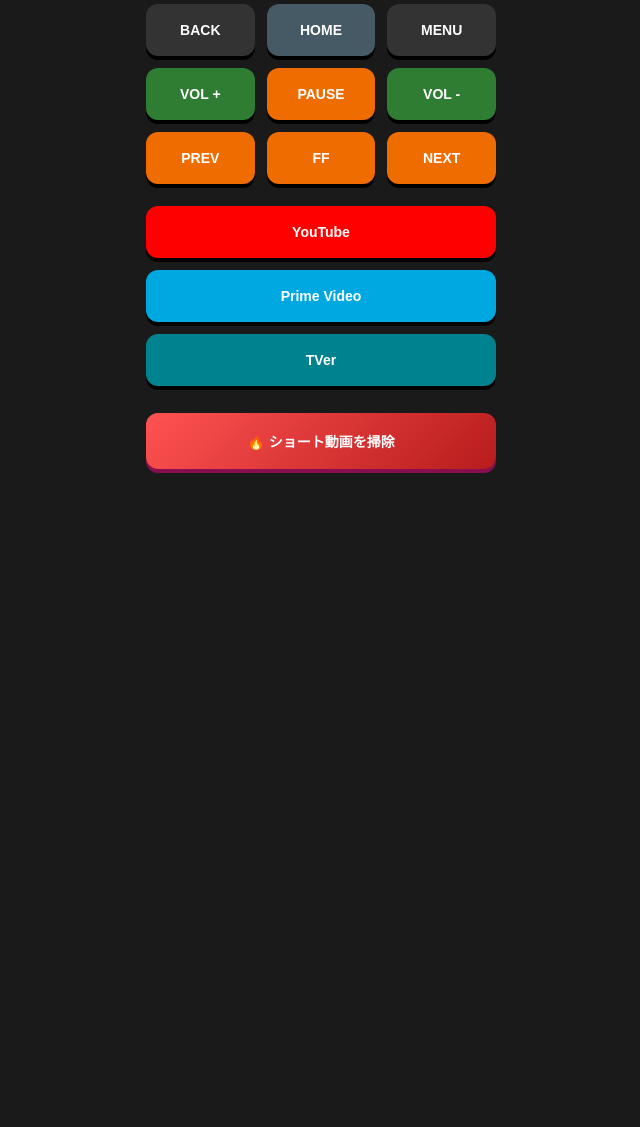
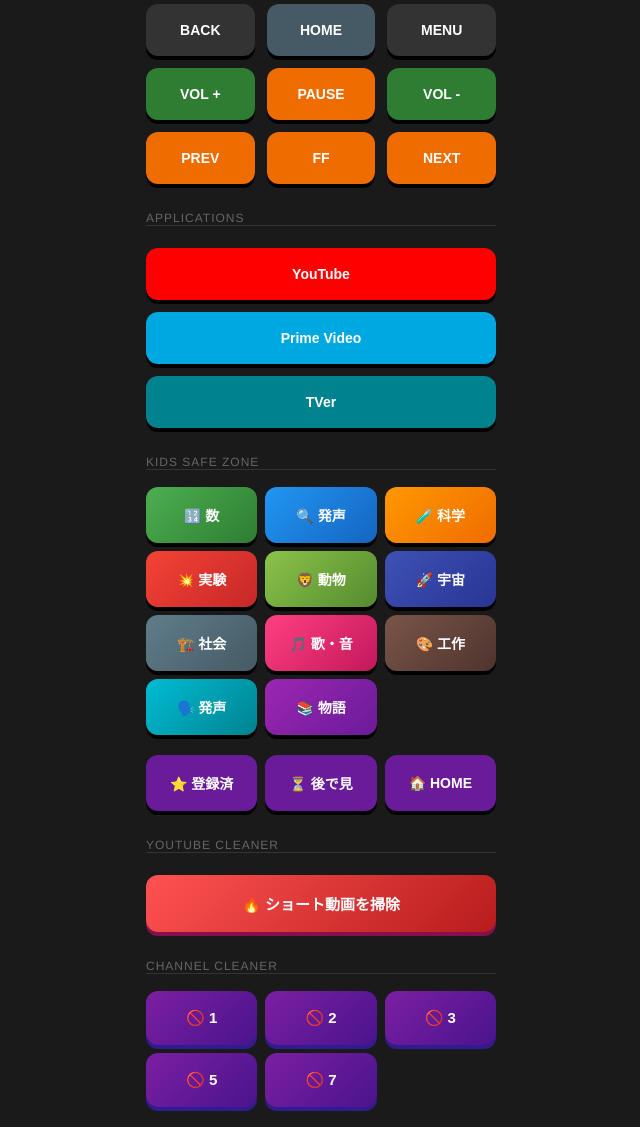
Before and after one commit to channkenn/tcl-remote-python, a Flask app: page / in a window 1280 px wide. Shown: the part 408-1535 px from the top of the page, without its empty margins (319-959 px from the left). Before the commit the page ends 881 px from the top, so only its background shows below. Run offline with Flask 3, Linux system fonts and the light colour scheme.

Commit message:
大人が子供に見せたいチャンネル直通ボタン

```diff
--- a/app.py
+++ b/app.py
@@ -19,6 +19,51 @@ else:
     ADB_PATH = "adb"
 
 # --- 以下、send_adb_command などの関数は変更なし ---
+# 汎用的なURL起動用
+@app.route('/open_url')
+def open_url():
+    url = request.args.get('url', '')
+    if not url:
+        return jsonify({"success": False})
+    try:
+        cmd = [
+            ADB_PATH, "shell", "am", "start", "-a", "android.intent.action.VIEW",
+            "-d", url, "com.google.android.youtube.tv"
+        ]
+        subprocess.run(cmd, capture_output=True)
+        return jsonify({"success": True})
+    except Exception as e:
+        return jsonify({"success": False, "error": str(e)})
+@app.route('/clean_channels/<int:count>')
+def clean_channels(count):
+    DEV = "/dev/input/event0"
+    try:
+        # JSから送られた回数分ループ
+        for i in range(count):
+            # 1. 物理長押し
+            subprocess.run([ADB_PATH, "shell", "sendevent", DEV, "1", "28", "1"])
+            subprocess.run([ADB_PATH, "shell", "sendevent", DEV, "0", "0", "0"])
+            time.sleep(1.2)
+            subprocess.run([ADB_PATH, "shell", "sendevent", DEV, "1", "28", "0"])
+            subprocess.run([ADB_PATH, "shell", "sendevent", DEV, "0", "0", "0"])
+
+            time.sleep(0.1)
+
+            # 2. 「チャンネルを非表示」を選択（下4回）
+            for _ in range(4):
+                subprocess.run([ADB_PATH, "shell", "input", "keyevent", "20"])
+                time.sleep(0.1)
+
+            # 3. 決定
+            for _ in range(2):
+                subprocess.run([ADB_PATH, "shell", "input", "keyevent", "66"])
+                time.sleep(0.1)
+            time.sleep(0.2)
+
+        return jsonify({"success": True})
+    except Exception as e:
+        return jsonify({"success": False, "error": str(e)})
+
 @app.route('/clean_shorts')
 def clean_shorts():
     # デバイスパスを特定した event0 に設定
@@ -38,16 +83,16 @@ def clean_shorts():
             subprocess.run([ADB_PATH, "shell", "sendevent", DEV, "0", "0", "0"]) # 同期信号
 
             # --- メニューが出た後の操作 ---
-            time.sleep(1.0) # メニューアニメーション待ち
+            time.sleep(0.1) # メニューアニメーション待ち
 
             for _ in range(3):
                 subprocess.run([ADB_PATH, "shell", "input", "keyevent", "20"])
-                time.sleep(0.3)
+                time.sleep(0.1)
 
             # 決定（ここは通常のkeyeventでOK）
             subprocess.run([ADB_PATH, "shell", "input", "keyevent", "66"])
 
-            time.sleep(1.5) # 次の動画へのスライド待ち
+            time.sleep(0.1) # 次の動画へのスライド待ち
 
         return jsonify({"success": True})
     except Exception as e:
--- /dev/null
+++ b/static/script.js
@@ -0,0 +1,67 @@
+function send(keyCode) {
+  fetch(`/send_key/${keyCode}`);
+}
+
+function launch(appName) {
+  fetch(`/launch/${appName}`);
+}
+
+function sendText() {
+  const input = document.getElementById("tv_input");
+  const text = input.value;
+  if (text) {
+    fetch(`/send_text?text=${encodeURIComponent(text)}`);
+    input.value = "";
+    input.blur();
+  }
+}
+
+// 回数指定付きのチャンネル掃除
+function cleanChannels(count) {
+  fetch(`/clean_channels/${count}`);
+}
+
+// 既存のショート動画掃除も、最新の app.py に合わせておきます
+function cleanShorts() {
+  if (confirm("YouTubeホームのショート動画を一掃しますか？")) {
+    fetch("/clean_shorts");
+  }
+}
+
+// チャンネルIDとURLの定義（ここを編集するだけでボタンの飛び先を変えられます）
+const channelList = {
+  numberblocks: "https://www.youtube.com/@Numberblocks",
+  zooming: "https://www.youtube.com/@zooming382",
+  miwu: "https://www.youtube.com/@Miwu%E3%81%95%E3%82%93%E3%81%AE%E7%A7%91%E5%AD%A6%E3%81%AB%E3%81%BB%E3%82%93",
+  denjiro: "https://www.youtube.com/@denjiroscience",
+  animal: "https://www.youtube.com/@wakuwakutbs5820",
+  jaxa: "https://www.youtube.com/@JAXA-HQ",
+  factory: "https://www.youtube.com/@jstsciencechannel",
+  music: "https://www.youtube.com/@SHIMAJIROCH",
+  art: "https://www.youtube.com/@kokuyo",
+  language: "https://www.youtube.com/@synapusyu",
+  story: "https://www.youtube.com/@gakken_ehon",
+  subs: "https://www.youtube.com/feed/subscriptions",
+  later: "https://www.youtube.com/playlist?list=WL",
+};
+
+/**
+ * 指定したタイプ（キー名）のURLをYouTube TVで開く
+ */
+function jumpTo(type) {
+  const url = channelList[type];
+  if (url) {
+    // app.pyの /open_url エンドポイントを叩く
+    fetch(`/open_url?url=${encodeURIComponent(url)}`)
+      .then((response) => response.json())
+      .then((data) => {
+        if (!data.success) console.error("Jump failed:", data.error);
+      });
+  } else {
+    console.error("Unknown channel type:", type);
+  }
+}
+
+function cleanChannels(count) {
+  fetch(`/clean_channels/${count}`);
+}
--- a/static/style.css
+++ b/static/style.css
@@ -55,6 +84,25 @@ button:active {
   grid-column: span 3;
 }
 
+.spacer {
+  visibility: hidden;
+  pointer-events: none;
+}
+
+.label {
+  grid-column: span 3;
+  font-size: 0.75rem;
+  color: #666;
+  text-align: left;
+  margin-top: 15px;
+  text-transform: uppercase;
+  letter-spacing: 1px;
+  border-bottom: 1px solid #333;
+}
+
+/* =========================================
+   機能別カラー設定
+   ========================================= */
 .btn-power {
   background: #d32f2f;
 }
@@ -83,31 +131,39 @@ button:active {
   background: #00838f;
 }
 
-/* セクション区切り */
-.label {
-  grid-column: span 3;
-  font-size: 0.75rem;
-  color: #666;
-  text-align: left;
-  margin-top: 15px;
-  text-transform: uppercase;
-  letter-spacing: 1px;
-  border-bottom: 1px solid #333;
+/* =========================================
+   掃除マクロ（特別デザイン）
+   ========================================= */
+.btn-clean-shorts,
+.btn-clean-channels {
+  color: white !important;
+  font-size: 15px;
 }
 
-.spacer {
-  visibility: hidden;
-  pointer-events: none;
-}
-/* ショート動画掃除ボタンのデザイン */
-.btn-clean {
+/* ショート動画掃除（赤グラデーション） */
+.btn-clean-shorts {
   background: linear-gradient(135deg, #ff5252, #b71c1c) !important;
-  color: white !important;
-  margin-top: 15px;
+  margin-top: 10px;
   box-shadow: 0 4px #880e4f !important;
 }
+/* 3列並べるための特殊グリッド */
+.grid-3col {
+  grid-column: span 3;
+  display: grid;
+  grid-template-columns: repeat(3, 1fr);
+  gap: 8px;
+  margin-top: 5px;
+}
 
-.btn-clean:active {
-  box-shadow: 0 0 #880e4f !important;
-  transform: translateY(4px);
+/* チャンネル掃除（紫グラデーション） */
+.btn-clean-channels {
+  background: linear-gradient(135deg, #7b1fa2, #4a148c) !important;
+  margin-top: 0 !important;
+  box-shadow: 0 4px #311b92 !important;
 }
+
+/* 掃除ボタン共通の押し込み効果 */
+.btn-clean-shorts:active,
+.btn-clean-channels:active {
+  box-shadow: 0 0 #000 !important;
+}
--- a/templates/index.html
+++ b/templates/index.html
@@ -11,29 +11,6 @@
       rel="stylesheet"
       href="{{ url_for('static', filename='style.css') }}"
     />
-    <style>
-      .input-container {
-        display: flex;
-        gap: 8px;
-        width: 100%;
-        max-width: 350px;
-        margin-bottom: 20px;
-      }
-      #tv_input {
-        flex: 1;
-        padding: 12px;
-        border-radius: 8px;
-        border: 1px solid #444;
-        background: #333;
-        color: white;
-        font-size: 16px;
-      }
-      .btn-send {
-        background: #2196f3 !important;
-        box-shadow: 0 4px #1565c0 !important;
-        padding: 0 20px !important;
-      }
-    </style>
   </head>
   <body>
     <h1>TCL Smart Remote</h1>
@@ -52,9 +29,11 @@
       <div class="spacer"></div>
       <button onclick="send(19)">UP</button>
       <div class="spacer"></div>
+
       <button onclick="send(21)">LEFT</button>
       <button onclick="send(23)">OK</button>
       <button onclick="send(22)">RIGHT</button>
+
       <div class="spacer"></div>
       <button onclick="send(20)">DOWN</button>
       <div class="spacer"></div>
@@ -71,6 +50,7 @@
       <button class="btn-media" onclick="send(90)">FF</button>
       <button class="btn-media" onclick="send(87)">NEXT</button>
 
+      <div class="label">Applications</div>
       <button class="span-3 btn-youtube" onclick="launch('youtube')">
         YouTube
       </button>
@@ -78,34 +58,142 @@
         Prime Video
       </button>
       <button class="span-3 btn-tver" onclick="launch('tver')">TVer</button>
+      <div class="label">Kids Safe Zone</div>
+      <div class="grid-3col">
+        <button
+          class="btn-edu"
+          style="
+            background: linear-gradient(135deg, #4caf50, #2e7d32) !important;
+          "
+          onclick="jumpTo('numberblocks')"
+        >
+          🔢 数
+        </button>
+        <button
+          class="btn-edu"
+          style="
+            background: linear-gradient(135deg, #2196f3, #1565c0) !important;
+          "
+          onclick="jumpTo('zooming')"
+        >
+          🔍 発声
+        </button>
+        <button
+          class="btn-edu"
+          style="
+            background: linear-gradient(135deg, #ff9800, #ef6c00) !important;
+          "
+          onclick="jumpTo('miwu')"
+        >
+          🧪 科学
+        </button>
 
-      <button class="span-3 btn-clean" onclick="cleanShorts()">
+        <button
+          class="btn-edu"
+          style="
+            background: linear-gradient(135deg, #f44336, #c62828) !important;
+          "
+          onclick="jumpTo('denjiro')"
+        >
+          💥 実験
+        </button>
+        <button
+          class="btn-edu"
+          style="
+            background: linear-gradient(135deg, #8bc34a, #558b2f) !important;
+          "
+          onclick="jumpTo('animal')"
+        >
+          🦁 動物
+        </button>
+        <button
+          class="btn-edu"
+          style="
+            background: linear-gradient(135deg, #3f51b5, #283593) !important;
+          "
+          onclick="jumpTo('jaxa')"
+        >
+          🚀 宇宙
+        </button>
+
+        <button
+          class="btn-edu"
+          style="
+            background: linear-gradient(135deg, #607d8b, #455a64) !important;
+          "
+          onclick="jumpTo('factory')"
+        >
+          🏗️ 社会
+        </button>
+        <button
+          class="btn-edu"
+          style="
+            background: linear-gradient(135deg, #ff4081, #c2185b) !important;
+          "
+          onclick="jumpTo('music')"
+        >
+          🎵 歌・音
+        </button>
+        <button
+          class="btn-edu"
+          style="
+            background: linear-gradient(135deg, #795548, #4e342e) !important;
+          "
+          onclick="jumpTo('art')"
+        >
+          🎨 工作
+        </button>
+
+        <button
+          class="btn-edu"
+          style="
+            background: linear-gradient(135deg, #00bcd4, #00838f) !important;
+          "
+          onclick="jumpTo('language')"
+        >
+          🗣️ 発声
+        </button>
+        <button
+          class="btn-edu"
+          style="
+            background: linear-gradient(135deg, #9c27b0, #6a1b9a) !important;
+          "
+          onclick="jumpTo('story')"
+        >
+          📚 物語
+        </button>
+      </div>
+
+      <div class="grid-3col" style="margin-top: 8px">
+        <button class="btn-utility" onclick="jumpTo('subs')">⭐ 登録済</button>
+        <button class="btn-utility" onclick="jumpTo('later')">⏳ 後で見</button>
+        <button class="btn-utility" onclick="send(3)">🏠 HOME</button>
+      </div>
+
+      <div class="label">YouTube Cleaner</div>
+      <button class="span-3 btn-clean-shorts" onclick="cleanShorts()">
         🔥 ショート動画を掃除
       </button>
+      <div class="label">Channel Cleaner</div>
+      <div class="grid-3col">
+        <button class="btn-clean-channels" onclick="cleanChannels(1)">
+          🚫 1
+        </button>
+        <button class="btn-clean-channels" onclick="cleanChannels(2)">
+          🚫 2
+        </button>
+        <button class="btn-clean-channels" onclick="cleanChannels(3)">
+          🚫 3
+        </button>
+        <button class="btn-clean-channels" onclick="cleanChannels(5)">
+          🚫 5
+        </button>
+        <button class="btn-clean-channels" onclick="cleanChannels(7)">
+          🚫 7
+        </button>
+      </div>
     </div>
 
-    <script>
-      function send(keyCode) {
-        fetch(`/send_key/${keyCode}`);
-      }
-      function launch(appName) {
-        fetch(`/launch/${appName}`);
-      }
-      function sendText() {
-        const input = document.getElementById("tv_input");
-        const text = input.value;
-        if (text) {
-          fetch(`/send_text?text=${encodeURIComponent(text)}`);
-          input.value = "";
-          input.blur();
-        }
-      }
-      // ショート掃除マクロ呼び出し
-      function cleanShorts() {
-        if (confirm("YouTubeホームのショート動画の列を掃除しますか？")) {
-          fetch("/clean_shorts");
-        }
-      }
-    </script>
+    <script src="{{ url_for('static', filename='script.js') }}"></script>
   </body>
 </html>
```
Also changed, not shown: other parts of static/style.css (+36 -7 lines).
